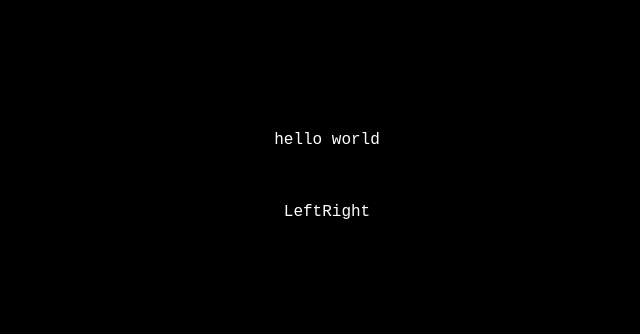
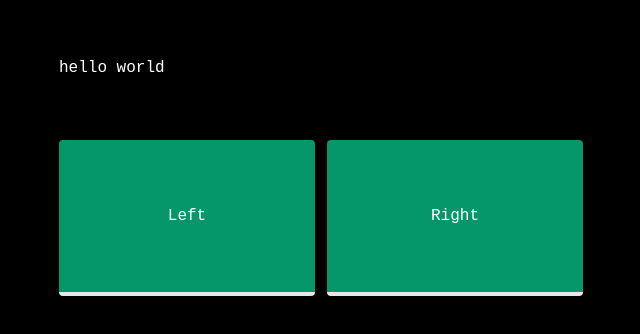
Before and after one commit to sogladev/audio-soundboard, a Nuxt app: page / in a window 1280 px wide. Shown: the part 224-558 px from the top of the page, without its empty margins (313-953 px from the left). Built offline with nearby package versions, Linux system fonts and the light colour scheme.

Commit message:
feat: playAudio correctly

```diff
--- a/components/SoundBox.vue
+++ b/components/SoundBox.vue
@@ -1,14 +1,38 @@
 <script lang="ts" setup>
-defineProps({
-  text: String,
-  id: String,
+const props = defineProps({
+    text: String,
+    id: String,
 })
+
+const isPlaying = ref(false);
+
+function onClick() {
+    if (props.id == undefined) {
+        return;
+    }
+    const track = document.getElementById(props.id) as HTMLAudioElement | null
+    if (!track) {
+        return;
+    }
+
+    track.currentTime = 0;
+
+    track.addEventListener("ended", () => {
+        isPlaying.value = false;
+        return;
+    }, { once: true });
+
+    track.play();
+    isPlaying.value = true;
+};
 </script>
 
 <template>
-    <div :id="id">
-        {{ text }}
+    <div className="mt-3">
+        <button @click="onClick"
+            class="bg-emerald-600 hover:bg-emerald-700 transition py-16 mr-3 px-14 w-64 rounded border-b-4"
+            :class="{ 'border-emerald-600': isPlaying }">
+            {{ text }}
+        </button>
     </div>
 </template>
-
-<style scoped></style>
```
